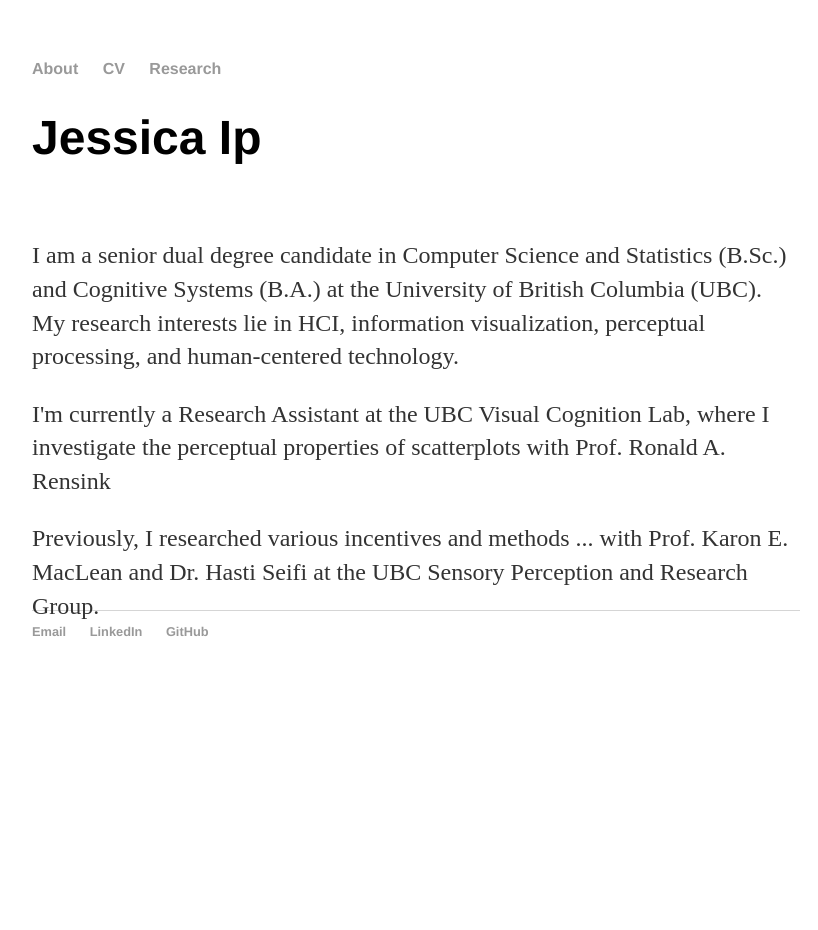
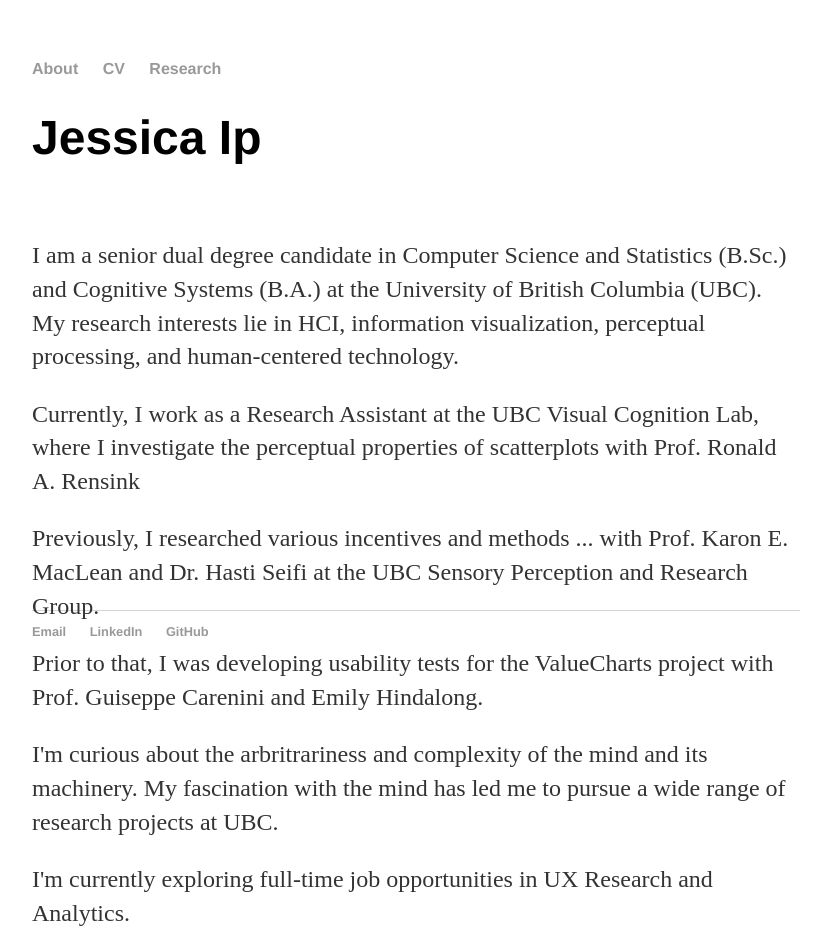
Before and after one commit to ip-jss/ip-jss.github.io, a Jekyll site: the page built from about/index.html, in a window 1280 px wide. Shown: the whole page, without its empty margins (224-1042 px from the left). Built offline with Jekyll 4.4.1, drawn with Linux system fonts in a browser that asks for light colours; before the commit the page ends 900 px from its top, so only the background shows below that.

Commit message:
Update index.html

```diff
--- a/about/index.html
+++ b/about/index.html
@@ -19,9 +19,15 @@ title: Jessica Ip
 
       <div class="w3-center-align w3-padding-large">
         <p>I am a senior dual degree candidate in Computer Science and Statistics (B.Sc.) and Cognitive Systems (B.A.) at the University of British Columbia (UBC). My research interests lie in HCI, information visualization, perceptual processing, and human-centered technology. </p>
-        <p>I'm currently a Research Assistant at the UBC Visual Cognition Lab, where I investigate the perceptual properties of scatterplots with Prof. Ronald A. Rensink</p>
+        <p>Currently, I work as a Research Assistant at the UBC Visual Cognition Lab, where I investigate the perceptual properties of scatterplots with Prof. Ronald A. Rensink</p>
         <p>Previously, I researched various incentives and methods ... with Prof. Karon E. MacLean and Dr. Hasti Seifi at the UBC Sensory Perception and Research Group.</p>
-      </div>
+      	<p>Prior to that, I was developing usability tests for the ValueCharts project with Prof. Guiseppe Carenini and Emily Hindalong.</p>
+	<p>I'm curious about the arbritrariness and complexity of the mind and its machinery. My fascination with the mind has led me to pursue a wide range
+		of research projects at UBC.</p>
+
+	      <p> I'm currently exploring full-time job opportunities in UX Research and Analytics.</p>
+
+	</div>
 
 
     </div>
```
